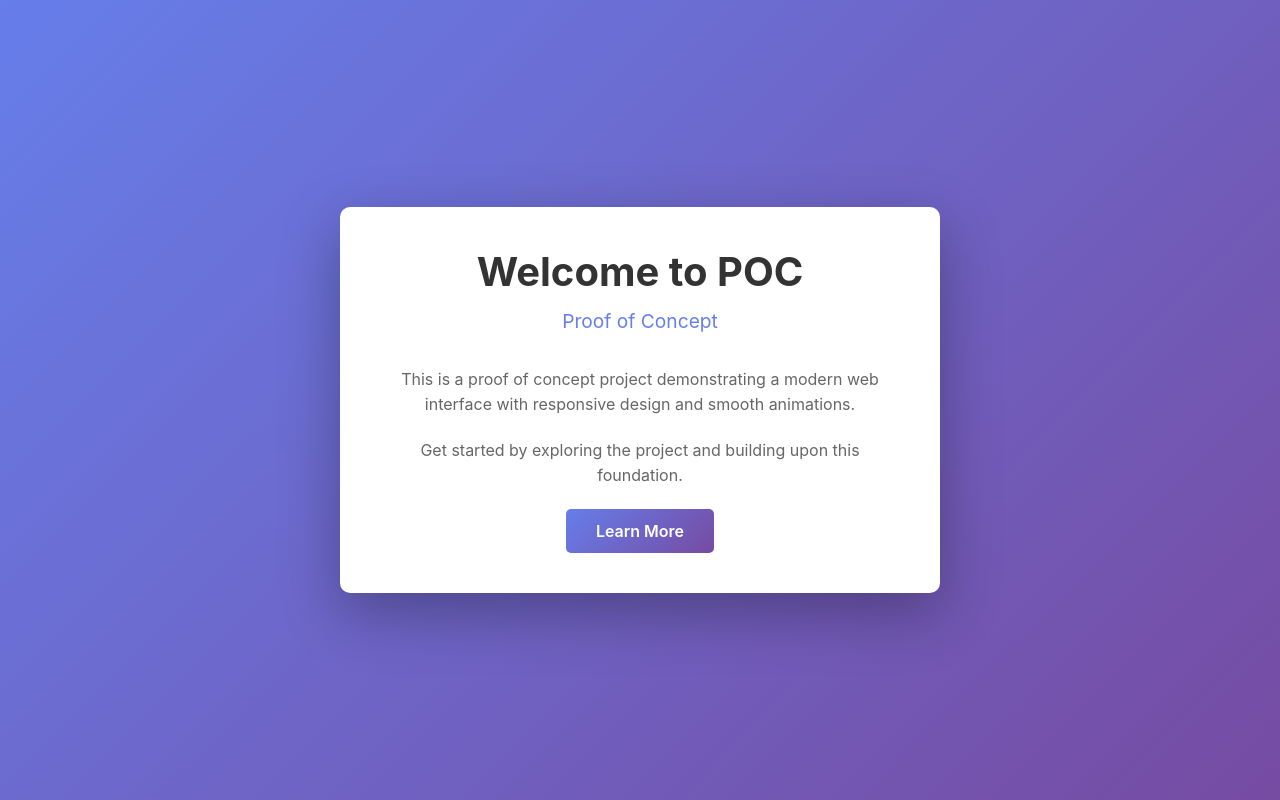
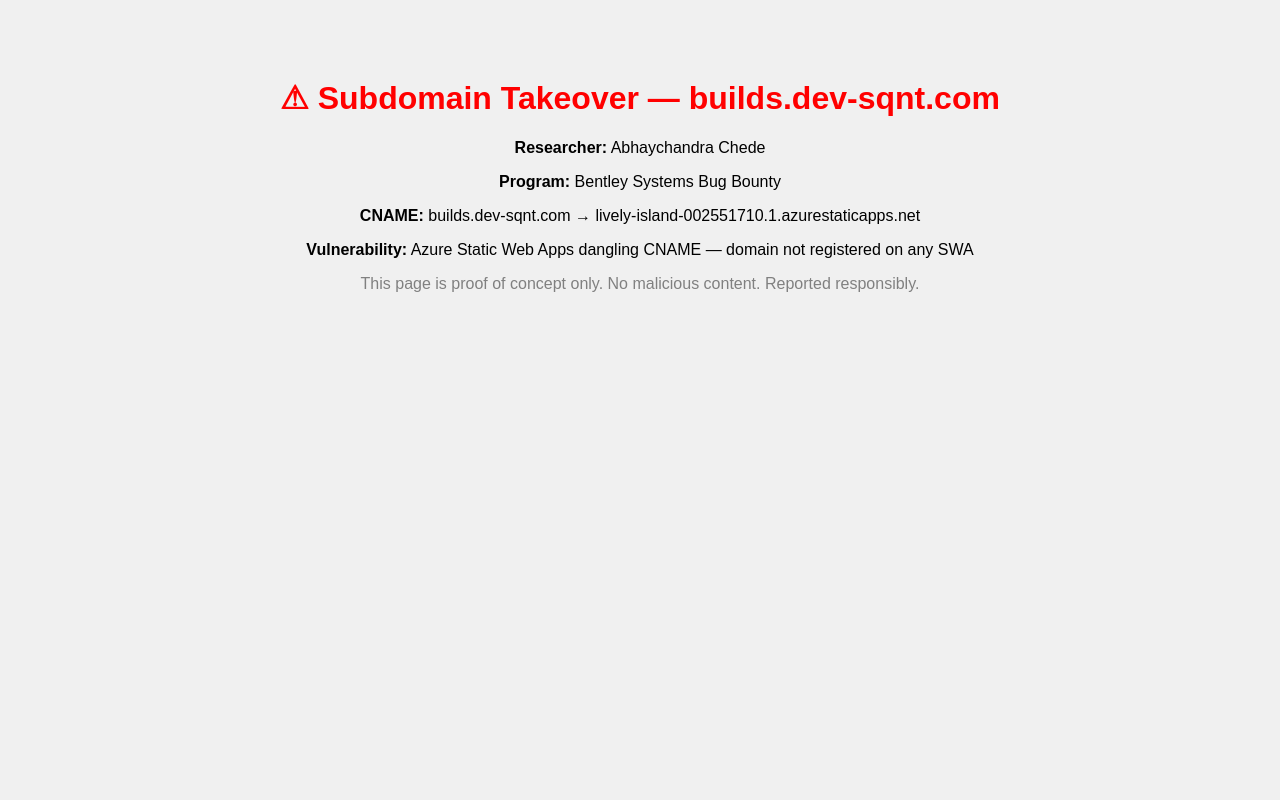
Before and after one commit to abhay1090888/poc, a website: page index.html in a window 1280 px wide. Drawn offline with Linux system fonts and the light colour scheme.

Commit message:
Revise index.html for Subdomain Takeover PoC
Updated the HTML structure and content for a subdomain takeover proof of concept.

```diff
--- a/index.html
+++ b/index.html
@@ -1,77 +1,12 @@
 <!DOCTYPE html>
-<html lang="en">
-<head>
-    <meta charset="UTF-8">
-    <meta name="viewport" content="width=device-width, initial-scale=1.0">
-    <title>POC - Proof of Concept</title>
-    <style>
-        * {
-            margin: 0;
-            padding: 0;
-            box-sizing: border-box;
-        }
-
-        body {
-            font-family: -apple-system, BlinkMacSystemFont, 'Segoe UI', Roboto, Oxygen, Ubuntu, Cantarell, sans-serif;
-            background: linear-gradient(135deg, #667eea 0%, #764ba2 100%);
-            min-height: 100vh;
-            display: flex;
-            align-items: center;
-            justify-content: center;
-            padding: 20px;
-        }
-
-        .container {
-            background: white;
-            border-radius: 10px;
-            box-shadow: 0 20px 60px rgba(0, 0, 0, 0.3);
-            padding: 40px;
-            max-width: 600px;
-            text-align: center;
-        }
-
-        h1 {
-            color: #333;
-            margin-bottom: 10px;
-            font-size: 2.5em;
-        }
-
-        .subtitle {
-            color: #667eea;
-            font-size: 1.2em;
-            margin-bottom: 30px;
-        }
-
-        p {
-            color: #666;
-            line-height: 1.6;
-            margin-bottom: 20px;
-        }
-
-        .button {
-            display: inline-block;
-            background: linear-gradient(135deg, #667eea 0%, #764ba2 100%);
-            color: white;
-            padding: 12px 30px;
-            border-radius: 5px;
-            text-decoration: none;
-            font-weight: 600;
-            transition: transform 0.2s, box-shadow 0.2s;
-        }
-
-        .button:hover {
-            transform: translateY(-2px);
-            box-shadow: 0 10px 20px rgba(102, 126, 234, 0.4);
-        }
-    </style>
-</head>
-<body>
-    <div class="container">
-        <h1>Welcome to POC</h1>
-        <p class="subtitle">Proof of Concept</p>
-        <p>This is a proof of concept project demonstrating a modern web interface with responsive design and smooth animations.</p>
-        <p>Get started by exploring the project and building upon this foundation.</p>
-        <a href="#" class="button">Learn More</a>
-    </div>
+<html>
+<head><title>Subdomain Takeover PoC</title></head>
+<body style="font-family:sans-serif;text-align:center;padding:50px;background:#f0f0f0;">
+  <h1 style="color:red;">⚠ Subdomain Takeover — builds.dev-sqnt.com</h1>
+  <p><b>Researcher:</b> Abhaychandra Chede</p>
+  <p><b>Program:</b> Bentley Systems Bug Bounty</p>
+  <p><b>CNAME:</b> builds.dev-sqnt.com → lively-island-002551710.1.azurestaticapps.net</p>
+  <p><b>Vulnerability:</b> Azure Static Web Apps dangling CNAME — domain not registered on any SWA</p>
+  <p style="color:gray;">This page is proof of concept only. No malicious content. Reported responsibly.</p>
 </body>
 </html>
```
